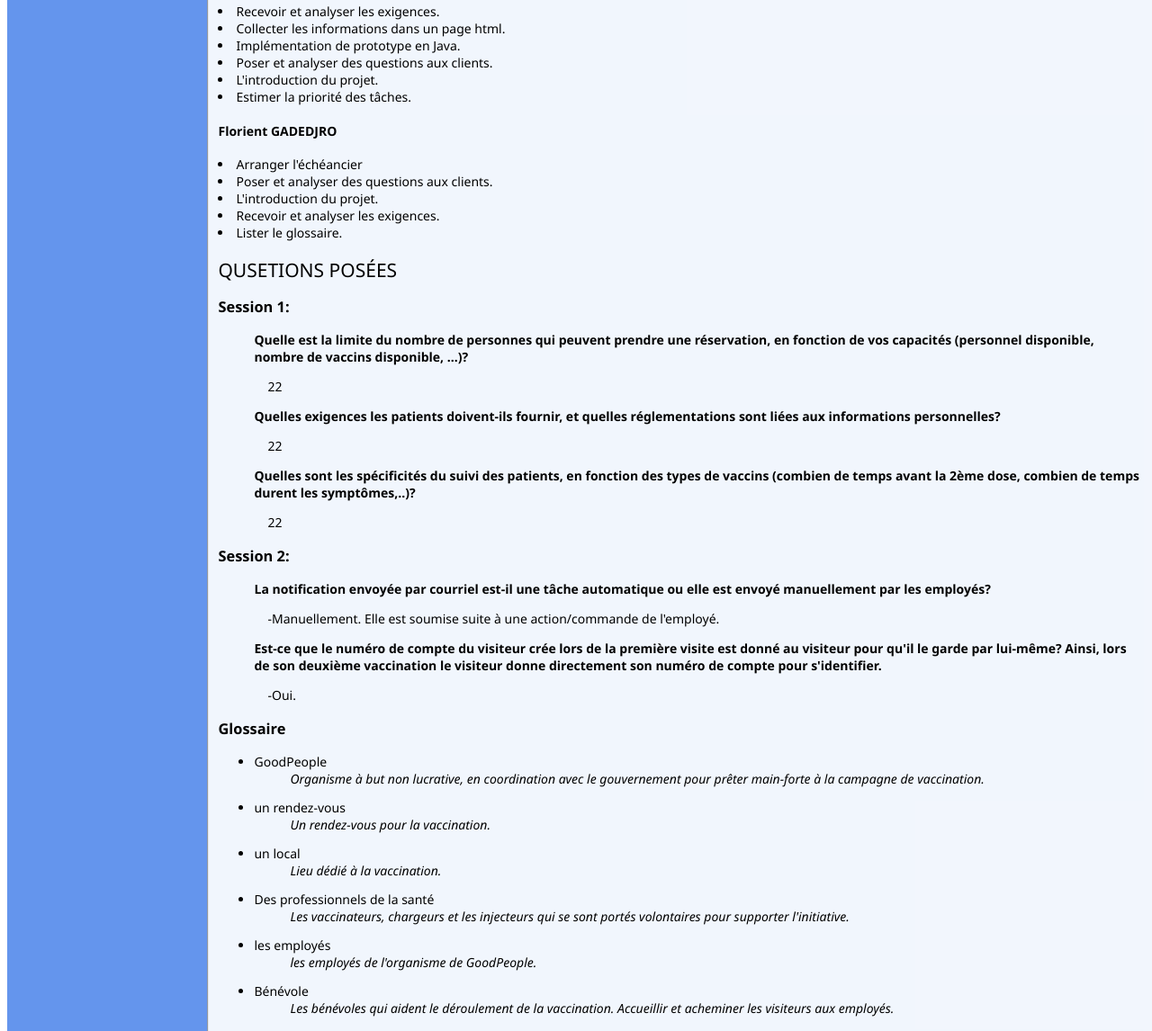
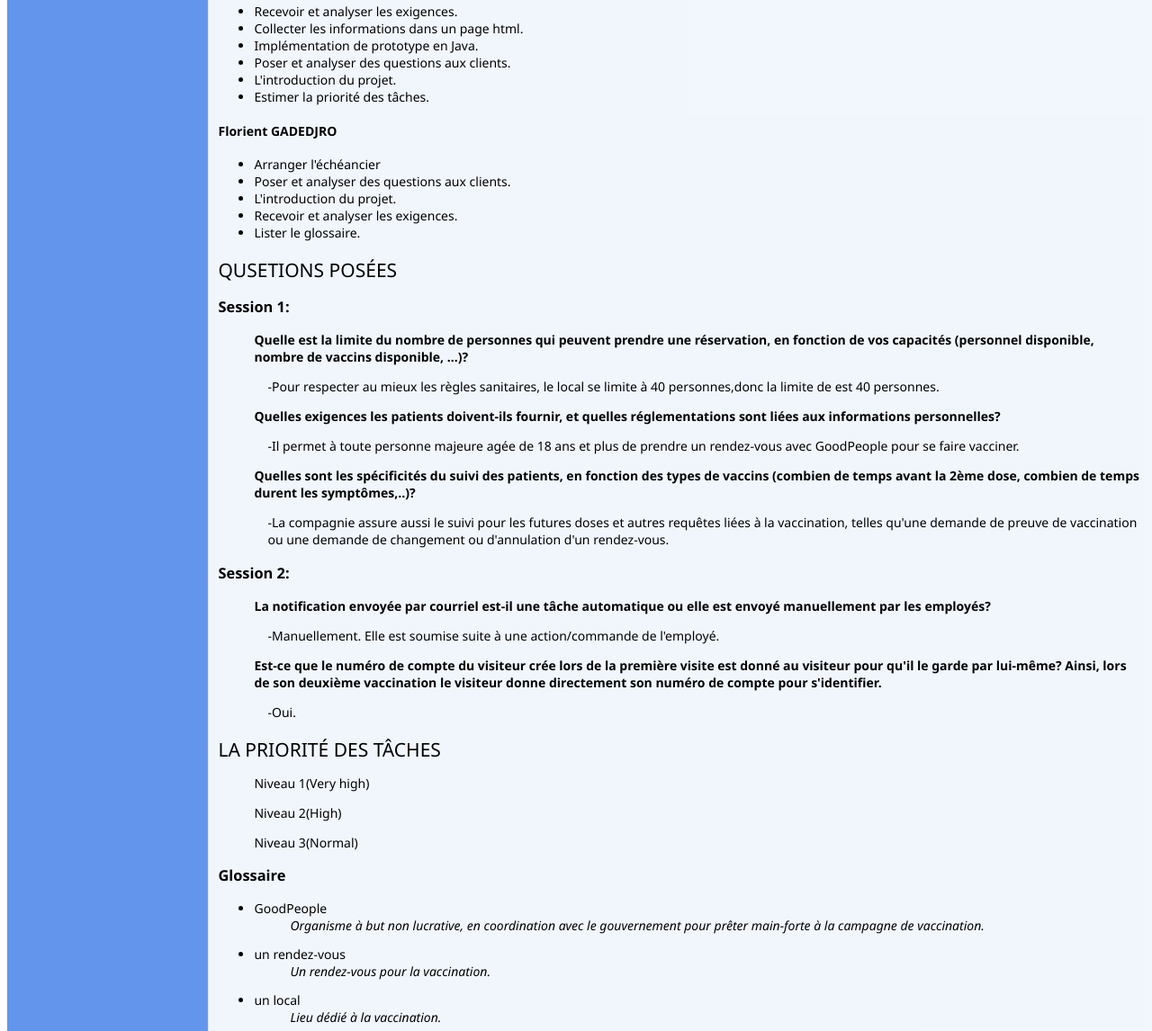
Before and after one commit to yujd10/VaxTodo, a plain HTML site: page rapport.html in a window 1280 px wide. Shown: the part 1143-2289 px from the top of the page at 90% size. Drawn offline with Linux system fonts and the light colour scheme.

Commit message:
ajout des trucs

```diff
--- a/rapport.html
+++ b/rapport.html
@@ -251,6 +251,7 @@
                 </p>
                 <h2 id="taches" class="section-title">Répartition des tâches</h2>
                 <h4>Xianglong GAO</h4>
+                <ul>
                 <li>Analyse des Sénarios et cas d'utilisation.</li>
                 <li>Analyse des Risques.</li>
                 <li>Lister le glossaire.</li>
@@ -258,30 +259,35 @@
                 <li>Implémentation de prototype en Java.</li>
                 <li>Poser et analyser des questions aux clients.</li>
                 <li>Recevoir et analyser les exigences.</li>
+                </ul>
                 <h4>Jaidi YU</h4>
+                <ul>
                 <li>Recevoir et analyser les exigences.</li>
                 <li>Collecter les informations dans un page html.</li>
                 <li>Implémentation de prototype en Java.</li>
                 <li>Poser et analyser des questions aux clients.</li>
                 <li>L'introduction du projet.</li>
                 <li>Estimer la priorité des tâches.</li>
+            </ul>
+
                 <h4>Florient GADEDJRO</h4>
+                <ul>
                 <li>Arranger l'échéancier</li>
                 <li>Poser et analyser des questions aux clients.</li>
                 <li>L'introduction du projet.</li>
                 <li>Recevoir et analyser les exigences.</li>
                 <li>Lister le glossaire.</li>
-
+            </ul>
                 <h2 id="questions" class="section-title">Qusetions posées</h2>
                 <h3>Session 1:</h3>
                 <ul class="question">Quelle est la limite du nombre de personnes qui peuvent prendre une réservation, en fonction de vos capacités (personnel disponible, nombre de vaccins disponible, ...)?
-                    <p class="answer">22</p>
+                    <p class="answer">-Pour respecter au mieux les règles sanitaires, le local se limite à 40 personnes,donc la limite de est 40 personnes.</p>
                 </ul>
                 <ul class="question">Quelles exigences les patients doivent-ils fournir, et quelles réglementations sont liées aux informations personnelles?
-                    <p class="answer">22</p>
+                    <p class="answer">-Il permet à toute personne majeure agée de 18 ans et plus de prendre un rendez-vous avec GoodPeople pour se faire vacciner.</p>
                 </ul>
                 <ul class="question">Quelles sont les spécificités du suivi des patients, en fonction des types de vaccins (combien de temps avant la 2ème dose, combien de temps durent les symptômes,..)?
-                    <p class="answer">22</p>
+                    <p class="answer">-La compagnie assure aussi le suivi pour les futures doses et autres requêtes liées à la vaccination, telles qu'une demande de preuve de vaccination ou une demande de changement ou d'annulation d'un rendez-vous.</p>
                 </ul>
 
                 <h3>Session 2:</h3>
@@ -291,6 +297,10 @@
                 <ul class="question">Est-ce que le numéro de compte du visiteur crée lors de la première visite est donné au visiteur pour qu'il le garde par lui-même? Ainsi, lors de son deuxième vaccination le visiteur donne directement son numéro de compte pour s'identifier.
                     <p class="answer">-Oui.</p>
                 </ul>
+                <h2 id="questions" class="section-title">La priorité des TÂCHES</h2>
+                <ul>Niveau 1(Very high)</ul>
+                <ul>Niveau 2(High)</ul>
+                <ul>Niveau 3(Normal)</ul>
                 <h3> Glossaire</h3>
                 <ul class="glossary">
                     <li class="glossary-term">GoodPeople</li>
```
